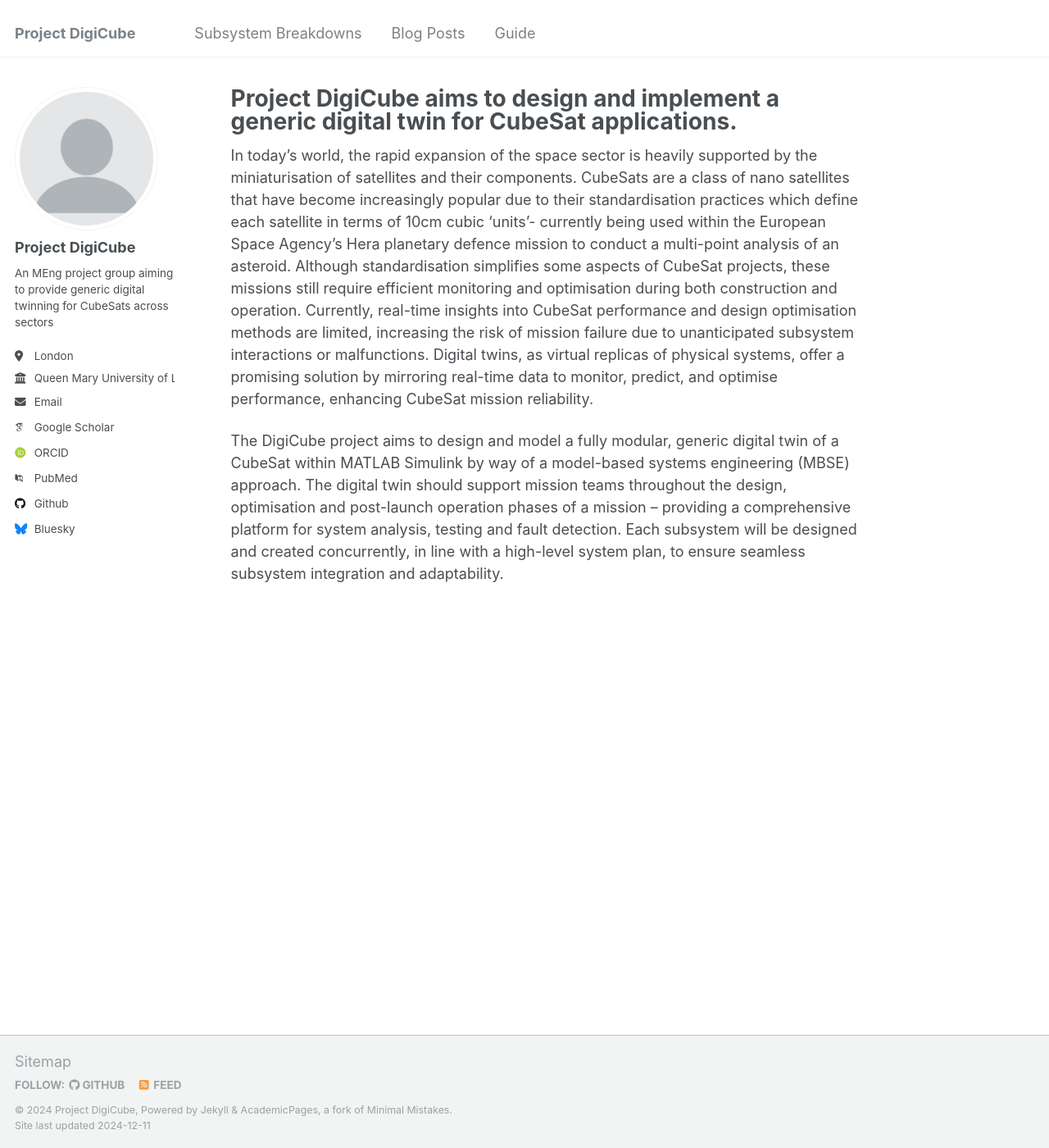
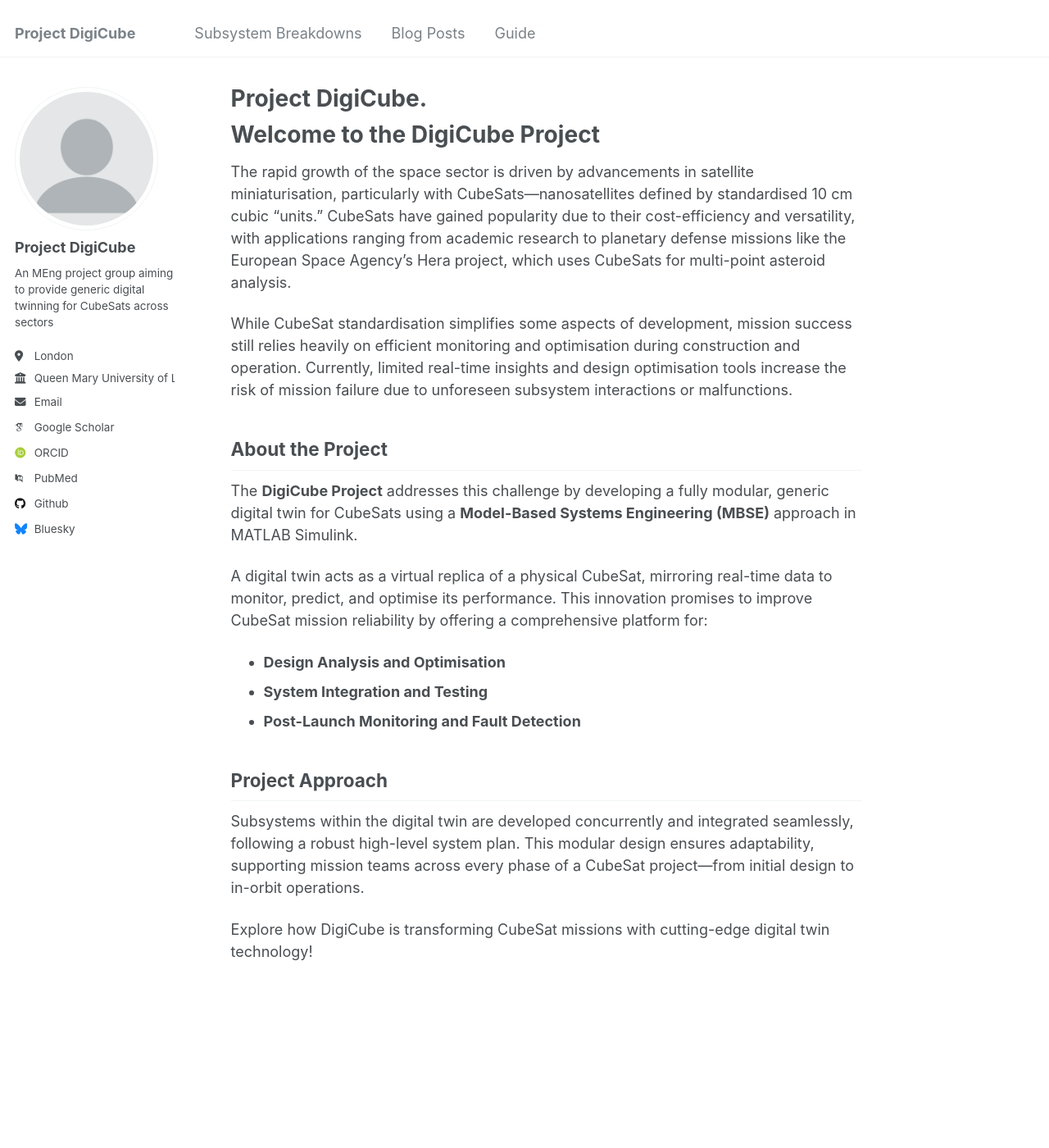
Before and after one commit to projectDigiCube/projectDigiCube.github.io, a Jekyll site: the page built from _pages/about.md, in a window 1280 px wide and 1400 px high. Shown: the whole window at 82% size. Built offline with Jekyll 4.4.1, drawn with Linux system fonts in a browser that asks for light colours; some web fonts are replaced.

Commit message:
Update about.md

```diff
--- a/_pages/about.md
+++ b/_pages/about.md
@@ -1,12 +1,29 @@
 ---
 permalink: /
-title: "Project DigiCube aims to design and implement a generic digital twin for CubeSat applications."
+title: "Project DigiCube."
 author_profile: true
 redirect_from:
   - /about/
   - /about.html
 ---
 
-In today's world, the rapid expansion of the space sector is heavily supported by the miniaturisation of satellites and their components. CubeSats are a class of nano satellites that have become increasingly popular due to their standardisation practices which define each satellite in terms of 10cm cubic ‘units’- currently being used within the European Space Agency's Hera planetary defence mission to conduct a multi-point analysis of an asteroid. Although standardisation simplifies some aspects of CubeSat projects, these missions still require efficient monitoring and optimisation during both construction and operation. Currently, real-time insights into CubeSat performance and design optimisation methods are limited, increasing the risk of mission failure due to unanticipated subsystem interactions or malfunctions. Digital twins, as virtual replicas of physical systems, offer a promising solution by mirroring real-time data to monitor, predict, and optimise performance, enhancing CubeSat mission reliability.
+# Welcome to the DigiCube Project
 
-The DigiCube project aims to design and model a fully modular, generic digital twin of a CubeSat within MATLAB Simulink by way of a model-based systems engineering (MBSE) approach. The digital twin should support mission teams throughout the design, optimisation and post-launch operation phases of a mission – providing a comprehensive platform for system analysis, testing and fault detection. Each subsystem will be designed and created concurrently, in line with a high-level system plan, to ensure seamless subsystem integration and adaptability.
+The rapid growth of the space sector is driven by advancements in satellite miniaturisation, particularly with CubeSats—nanosatellites defined by standardised 10 cm cubic "units." CubeSats have gained popularity due to their cost-efficiency and versatility, with applications ranging from academic research to planetary defense missions like the European Space Agency's Hera project, which uses CubeSats for multi-point asteroid analysis.
+
+While CubeSat standardisation simplifies some aspects of development, mission success still relies heavily on efficient monitoring and optimisation during construction and operation. Currently, limited real-time insights and design optimisation tools increase the risk of mission failure due to unforeseen subsystem interactions or malfunctions.
+
+## About the Project
+
+The **DigiCube Project** addresses this challenge by developing a fully modular, generic digital twin for CubeSats using a **Model-Based Systems Engineering (MBSE)** approach in MATLAB Simulink.
+
+A digital twin acts as a virtual replica of a physical CubeSat, mirroring real-time data to monitor, predict, and optimise its performance. This innovation promises to improve CubeSat mission reliability by offering a comprehensive platform for:
+- **Design Analysis and Optimisation**
+- **System Integration and Testing**
+- **Post-Launch Monitoring and Fault Detection**
+
+## Project Approach
+
+Subsystems within the digital twin are developed concurrently and integrated seamlessly, following a robust high-level system plan. This modular design ensures adaptability, supporting mission teams across every phase of a CubeSat project—from initial design to in-orbit operations.
+
+Explore how DigiCube is transforming CubeSat missions with cutting-edge digital twin technology!
```
